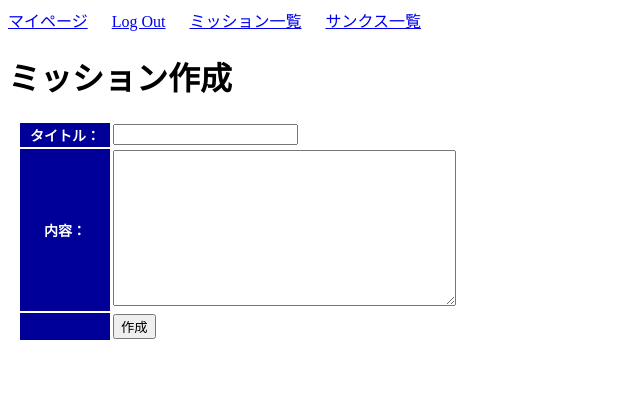
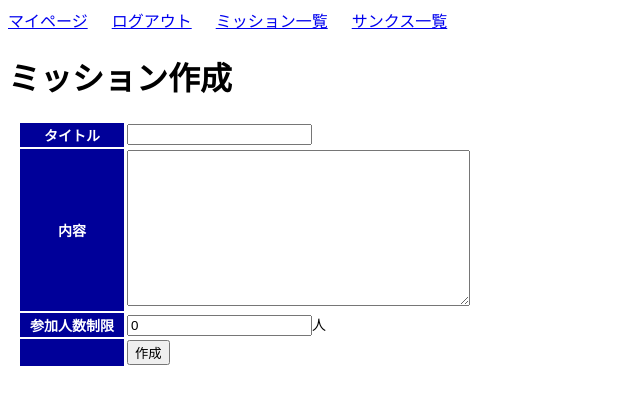
Before and after one commit to 55-yoshi/positive_mission, a Django app: page /mission/new/ in a window 1280 px wide. Shown: the top 405 px of the page, without its empty margins (0-640 px from the left). Run offline with Django 3.2, Linux system fonts and the light colour scheme; a user stored in the database is signed in.

Commit message:
【Mission参加人数制限機能を追加】 Mission作成者が定めた最大参加人数の上限に現在の参加人数が達すると、参加が不可になる。

```diff
--- a/exp/views.py
+++ b/exp/views.py
@@ -149,6 +149,9 @@ def MissionJoin(request, pk):
                 mission.save()
                 messages.success(request, 'このMissionから脱退しました。')
                 return redirect('mission-detail', pk)
+    elif mission.participants >= mission.participants_limit:
+        messages.success(request, 'このミッションは既に定員に達しています。')
+        return redirect('mission-detail', pk)
     else:
         mission.participants += 1
         mission.save()
--- a/mission/models.py
+++ b/mission/models.py
@@ -22,9 +22,11 @@ class Mission(models.Model):
     success_exp = models.IntegerField(default=10)                        # クリア報酬ポイント
     good_count = models.IntegerField(default=0)                          # いいね数
     participants = models.IntegerField(default=0)                        # 参加者数
+    participants_limit = models.IntegerField(default=0)                  # 参加人数制限
     participants_list_text = models.CharField(max_length=200, default='')# 参加者リスト(文字列で保存)
     participants_list = models.ManyToManyField(Profile)                  # 参加者リスト(他対他)
     approval = models.IntegerField(choices=EXAMPLE_APPROVAL, default=0)  # 承認状況
+
 
     def __str__(self):
         return self.title
--- a/mission/templates/mission/base.html
+++ b/mission/templates/mission/base.html
@@ -12,7 +12,7 @@
     <a href="{% url 'expmain' %}">マイページ</a>
     <a>&emsp;</a>
     {% if user.is_authenticated %}
-        <a href="{% url 'logout' %}">Log Out</a>
+        <a href="{% url 'logout' %}">ログアウト</a>
         <a>&emsp;</a>
         <a href="{% url 'mission-home' %}">ミッション一覧</a>
         <a>&emsp;</a>
@@ -25,9 +25,9 @@
             <a>&emsp;</a>
         {% endif %}
     {% else %}
-        <a href="{% url 'login' %}">Log In</a>
+        <a href="{% url 'login' %}">ログイン</a>
         <a>&emsp;</a>
-        <a href="{% url 'signup' %}">Sign Up</a>
+        <a href="{% url 'signup' %}">アカウント作成</a>
     {% endif %}
 
 
--- a/mission/templates/mission/mission_detail.html
+++ b/mission/templates/mission/mission_detail.html
@@ -11,6 +11,7 @@
     <p>クリア報酬EXP：<b>{{ object.success_exp}}</b>exp</p>
     <p>達成状況：<b>{{ object.get_mission_flg_display }}</b></p>
     <p>いいね！：<b>{{ object.good_count}}</b></p>
+    <p>参加人数制限：<b>{{ object.participants_limit }}</b>人</p>
     <p>参加人数：<b>{{ object.participants }}</b>人</p>
     {% if object.participants > 0 %}
     <p>参加者：<b>
@@ -42,8 +43,10 @@
         {% csrf_token %}
         {% if profile in mission.participants_list.all %}
             <input type="submit" value="脱退">
+        {% elif mission.participants_limit > mission.participants %}
+            <input type="submit" value="参加">
         {% else %}
-            <input type="submit" value="参加">
+            <p>参加者は定員に達しました。</p>
         {% endif %}
     </form>
 {% endif %}
--- a/mission/templates/mission/mission_form.html
+++ b/mission/templates/mission/mission_form.html
@@ -10,8 +10,9 @@
     <table>
         <form method='POST' role="form" action="#">
             {% csrf_token %}
-            <tr><th>タイトル：</th><td>{{ form.title }}</td></tr>
-            <tr><th>内容：</th><td>{{ form.content }}</td></tr>
+            <tr><th>タイトル</th><td>{{ form.title }}</td></tr>
+            <tr><th>内容</th><td>{{ form.content }}</td></tr>
+            <tr><th>参加人数制限</th><td>{{ form.participants_limit }}人</td></tr>
             <tr><th></th><td><input type="submit" value="作成"></td></tr>
         </form>
     </table>
--- a/mission/views.py
+++ b/mission/views.py
@@ -57,7 +57,7 @@ class MissionDetailView(DetailView, ModelFormMixin):
 
 class MissionCreateView(LoginRequiredMixin, CreateView):
     model = Mission
-    fields = ['title', 'content',]
+    fields = ['title', 'content', 'participants_limit']
 
     def form_valid(self, form):
         form.instance.author = self.request.user
@@ -73,7 +73,7 @@ class MissionCreateView(LoginRequiredMixin, CreateView):
 
 class MissionUpdateView(LoginRequiredMixin, UserPassesTestMixin, UpdateView):
     model = Mission
-    fields = ['title', 'content']
+    fields = ['title', 'content', 'participants_limit']
 
     def form_valid(self, form):
         form.instance.author = self.request.user
--- a/user/models.py
+++ b/user/models.py
@@ -11,8 +11,7 @@ class Profile(models.Model):
     user = models.OneToOneField(User, on_delete=models.CASCADE)
     kubun = models.CharField(verbose_name='区分',
                              max_length=2,
-                             choices=KUBUN_CHOICES,
-                             blank=True)
+                             choices=KUBUN_CHOICES,)
     exp_total = models.IntegerField(verbose_name='経験値', default=10)
     mission_create_count = models.IntegerField(default=0)  # ミッション作成回数
     my_success_count = models.IntegerField(default=0)      # 自ら作成したミッションの達成数
--- a/user/templates/user/logout.html
+++ b/user/templates/user/logout.html
@@ -10,12 +10,12 @@
     <a href="{% url 'expmain' %}">exp Main</a>
     <a>&emsp;</a>
     {% if user.is_authenticated %}
-    <a href="{% url 'logout' %}">Log Out</a>
+    <a href="{% url 'logout' %}">ログアウト</a>
     <a>&emsp;</a>
     {% else %}
-    <a href="{% url 'login' %}">Log In</a>
+    <a href="{% url 'login' %}">ログイン</a>
     <a>&emsp;</a>
-    <a href="{% url 'signup' %}">Sign Up</a>
+    <a href="{% url 'signup' %}">アカウント作成</a>
     {% endif %}
 
 
```
Also changed, not shown: user/templates/user/login.html (+4 -4 lines), user/templates/user/signup.html (+5 -5 lines), db.sqlite3, mission/migrations/0008_mission_participants_limit.py (added), user/migrations/0008_auto_20200719_0744.py (added).
